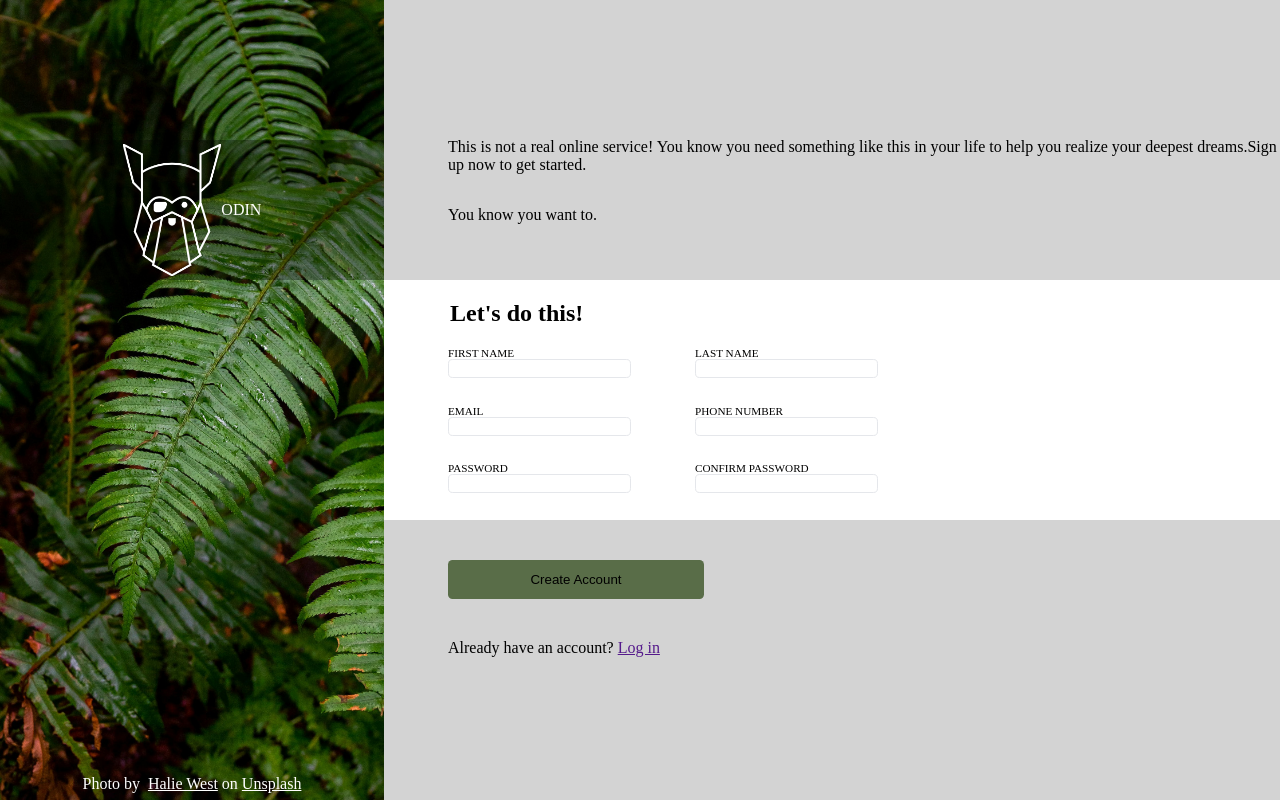
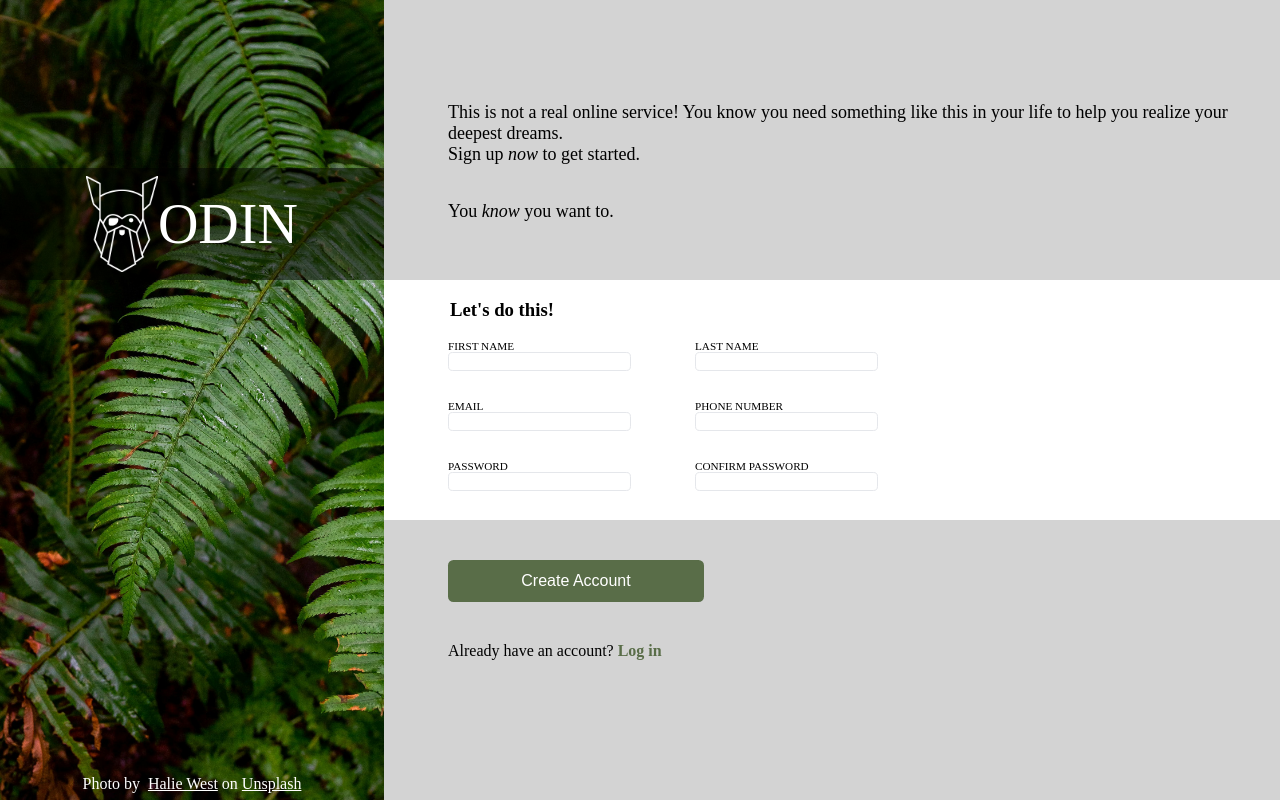
Before and after one commit to Jordan514/odin-form, a plain HTML site: page index.html in a window 1280 px wide. Drawn offline with Linux system fonts and the light colour scheme.

Commit message:
finalize flexbox

```diff
--- a/index.html
+++ b/index.html
@@ -22,13 +22,13 @@
         <div id="top">
           <p>
             This is not a real online service! You know you need something like
-            this in your life to help you realize your deepest dreams.Sign up
-            now to get started.
+            this in your life to help you realize your deepest dreams.<br />Sign
+            up <em>now</em> to get started.
           </p>
-          <p>You know you want to.</p>
+          <p>You <em>know</em> you want to.</p>
         </div>
         <div id="middle">
-          <legend><h2>Let's do this!</h2></legend>
+          <legend><h3>Let's do this!</h3></legend>
           <div class="row">
             <div class="input">
               <label for="first-name">FIRST NAME</label>
--- a/style.css
+++ b/style.css
@@ -5,6 +5,7 @@
 :root {
   --padding: 5vh;
   --green: #596d48;
+  --banner-height: 14vh;
 }
 
 body {
@@ -26,7 +27,7 @@ form,
   max-width: 30vw;
   background-image: url("./halie-west-25xggax4bSA-unsplash.jpg");
   background-repeat: no-repeat;
-  background-size: auto 100vh;
+  background-size: cover;
 }
 
 #right {
@@ -38,20 +39,32 @@ form,
 }
 
 #spacer1 {
-  max-height: 17.5vh;
+  max-height: calc(35vh - var(--banner-height));
 }
 
 #banner {
-  background-color: rgba(0, 0, 0, 0.308);
+  background-color: rgba(0, 0, 0, 0.508);
   color: white;
   display: flex;
   align-items: center;
   justify-content: center;
-  max-height: 17.5vh;
+  max-height: var(--banner-height);
+  padding: 1vh;
+  padding-left: 10vw;
+  padding-right: 10vw;
+}
+
+#banner > * {
+  flex: 1 1 0;
 }
 
 #banner img {
-  max-height: 16.5vh;
+  max-height: 100%;
+  object-fit: contain;
+}
+
+#banner span {
+  font-size: 7vh;
 }
 
 #banner-credit {
@@ -72,6 +85,7 @@ form > div {
 #top {
   justify-content: flex-end;
   padding-bottom: var(--padding);
+  font-size: large;
 }
 
 #middle {
@@ -108,6 +122,9 @@ form > div {
   border-radius: 0.5cap;
   border: none;
   background-color: var(--green);
+  color: white;
+  font-weight: 500;
+  font-size: medium;
 }
 
 .row {
@@ -125,12 +142,22 @@ input {
   border: solid #e5e7eb 0.5px;
 }
 
-input:active {
+input:focus {
   border-radius: 0.5cap;
-  border: solid blue 0.5px;
-  box-shadow: 2px;
+  border: thin blue 0.01vw;
+  box-shadow: 2px 5px 5px rgba(95, 94, 94, 0.485);
+}
+
+input:invalid {
+  border: thin red 0.01vw;
 }
 
 label {
   font-size: 0.7rem;
 }
+
+a {
+  color: var(--green);
+  text-decoration: none;
+  font-weight: bold;
+}
```
Also changed, not shown: script.js (added).
